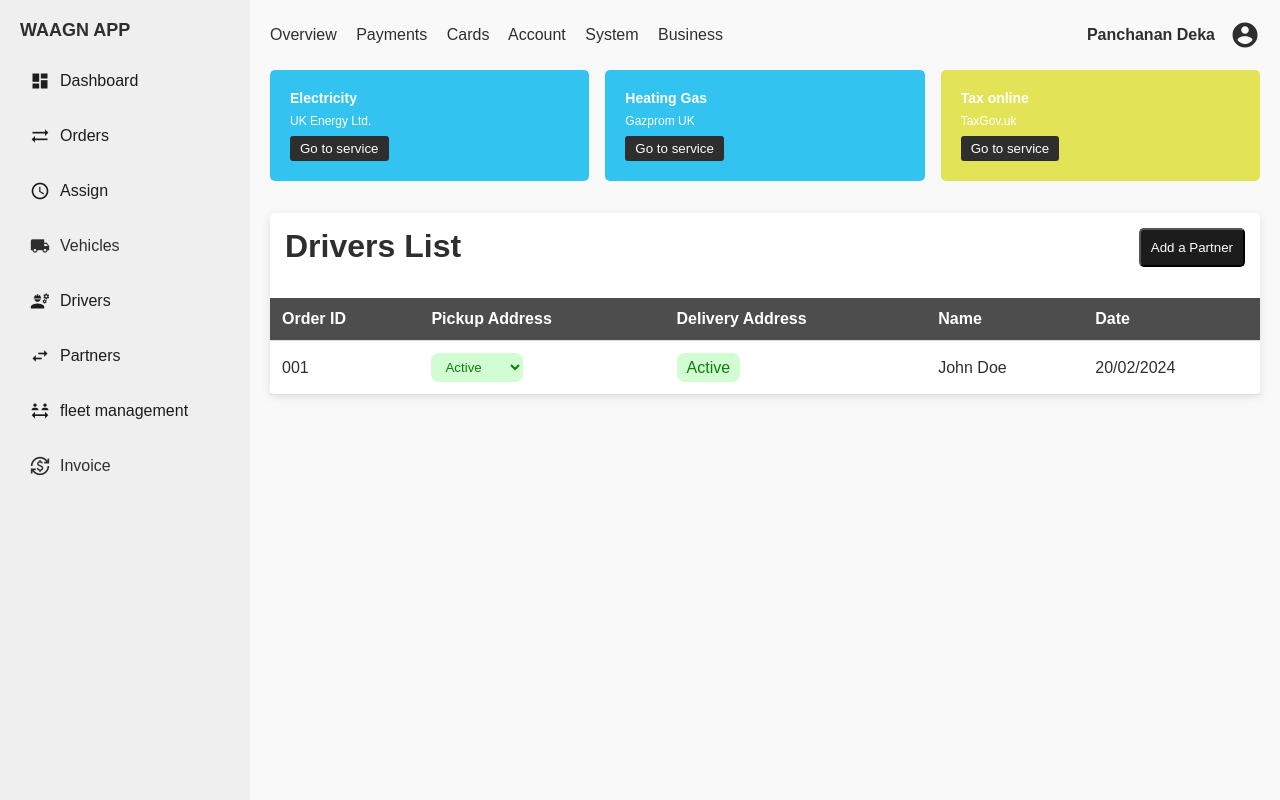
After one commit to panchanan16/waagn_app, a Node server app: page /partners in a window 1280 px wide. The commit adds this page. Run offline with Node 20, Linux system fonts and the light colour scheme.

Commit message:
form added for location

```diff
--- a/routes/pageRoutes.js
+++ b/routes/pageRoutes.js
@@ -17,6 +17,11 @@ pageRouter.get('/assign', async (req, res)=> {
     res.render('admin/assign.ejs')
 })
 
+
+pageRouter.get('/partners', async (req, res)=> {
+    res.render('admin/partners.ejs')
+})
+
 pageRouter.get('/testing', async (req, res)=> {
     res.render('admin/test.ejs')
 })
--- a/static/css/style.css
+++ b/static/css/style.css
@@ -82,7 +82,7 @@ a {
 
 
 .sidebar {
-    width: 200px;
+    width: 250px;
     background-color: #EFEFEF;
     padding: 20px;
     flex-shrink: 0;
@@ -137,6 +137,7 @@ a {
 
 .service-cards {
     display: grid;
+    gap: 1rem;
     grid-template-columns: repeat(3, auto);
 }
 
@@ -145,7 +146,6 @@ a {
     color: #FFFFFF;
     padding: 20px;
     border-radius: 5px;
-    margin-right: 10px;
     display: inline-block;
 }
 
@@ -201,7 +201,7 @@ a {
 }
 
 table {
-    margin-top: 2rem;
+    margin-top: 1rem;
     width: 100%;
     border-collapse: collapse;
 }
--- a/static/js/common.js
+++ b/static/js/common.js
@@ -7,3 +7,13 @@ function openPopup(className) {
 function closePopup(className) {
     document.querySelector(`.${className}`).classList.add('hide')
 }
+
+
+function addNewField(formId) {
+    const form = document.getElementById(formId)
+    const htmlField = `<div class="form-group">
+                    <label>location</label>
+                    <textarea></textarea>
+                </div>`
+    form.innerHTML += htmlField
+}
--- /dev/null
+++ b/views/admin/partners.ejs
@@ -0,0 +1,173 @@
+<!DOCTYPE html>
+<html lang="en">
+
+<head>
+    <meta charset="UTF-8">
+    <meta name="viewport" content="width=device-width, initial-scale=1.0">
+    <title>Waagn App</title>
+    <link rel="stylesheet" href="css/style.css">
+    <link href="https://fonts.googleapis.com/icon?family=Material+Icons" rel="stylesheet">
+</head>
+
+<body>
+    <%- include('../partials/aside.ejs') %>
+        <div class="content">
+            <div class="header">
+                <div>
+                    <span>Overview</span>
+                    <span>Payments</span>
+                    <span>Cards</span>
+                    <span>Account</span>
+                    <span>System</span>
+                    <span>Business</span>
+                </div>
+                <div style="display: flex; align-items: center;">
+                    <span style="font-weight: 600;">Panchanan Deka</span>
+                    <i class="material-icons" style="font-size:30px;">account_circle</i>
+                </div>
+            </div>
+
+            <div class="service-cards">
+                <div class="service-card">
+                    <h3>Electricity</h3>
+                    <p>UK Energy Ltd.</p>
+                    <button>Go to service</button>
+                </div>
+                <div class="service-card">
+                    <h3>Heating Gas</h3>
+                    <p>Gazprom UK</p>
+                    <button>Go to service</button>
+                </div>
+                <div class="service-card" style="background-color: #E2E356;">
+                    <h3>Tax online</h3>
+                    <p>TaxGov.uk</p>
+                    <button>Go to service</button>
+                </div>
+            </div>
+
+            <div class="table-container">
+                <div class="flex table-header" style="justify-content: space-between;">
+                    <h1>Drivers List</h1>
+                    <button class="btn" onclick="openPopup('create-order-form-popup')">Add a Partner</button>
+                </div>
+                <table>
+                    <thead>
+                        <tr>
+                            <th>Order ID</th>
+                            <th>Pickup Address</th>
+                            <th>Delivery Address</th>
+                            <th>Name</th>
+                            <th>Date</th>
+                        </tr>
+                    </thead>
+                    <tbody>
+                        <tr class="table-rows" onclick="openPopup('godown-list-popup')">
+                            <td>001</td>
+                            <td><select class="status-green">
+                                    <option value="">Active</option>
+                                    <option value="">Unactive</option>
+                                </select></td>
+                            <td><span class="status-green">Active</span></td>
+                            <td>John Doe</td>
+                            <td>20/02/2024</td>
+                        </tr>
+
+                    </tbody>
+                </table>
+            </div>
+
+        </div>
+        <!-- add partner popup box -->
+        <div class="flex popup-container create-order-form-popup hide">
+            <div class="form-container">
+                <div class="flex form-header">
+                    <h2>Create New Order</h2>
+                    <button class="close-button" onclick="closePopup('create-order-form-popup')">
+                        <span class="material-icons">close</span> <!-- Material Icon for Close -->
+                    </button>
+                </div>
+                <form class="order-form">
+                    <div class="form-group">
+                        <label for="name">Name</label>
+                        <input type="text" id="name" name="name" required>
+                    </div>
+                    <div class="form-group">
+                        <label for="pickup-address">Pickup Address</label>
+                        <textarea id="pickup-address" name="pickup-address" required></textarea>
+                    </div>
+                    <div class="form-group">
+                        <label for="goods-description">Goods Description</label>
+                        <textarea id="goods-description" name="goods-description" required></textarea>
+                    </div>
+                    <div class="form-group">
+                        <label for="rate">Rate</label>
+                        <input type="number" id="rate" name="rate" required>
+                    </div>
+                    <div class="form-group">
+                        <label for="quantity">Quantity</label>
+                        <input type="number" id="quantity" name="quantity" required>
+                    </div>
+                    <button type="submit" class="btn">Submit</button>
+                </form>
+            </div>
+        </div>
+
+        <!-- godown list popup box -->
+        <div class="flex popup-container godown-list-popup hide">
+            <div class="info-box" style="background-color: #fff;">
+                <button class="close-button" onclick="closePopup('godown-list-popup')">
+                    <span class="material-icons">close</span> <!-- Material Icon for Close -->
+                </button>
+                <div class="list-box" style="justify-content: space-around; margin-block: 1rem;">
+                    <ul>
+                        <li><span>1.</span><span> 700201, amingaon, senduri path, guwahati, house no. 12</span></li>
+                        <li><span>1.</span><span> 700201, amingaon, senduri path, guwahati, house no. 12</span></li>
+                        <li><span>1.</span><span> 700201, amingaon, senduri path, guwahati, house no. 12</span></li>
+                        <li><span>1.</span><span> 700201, amingaon, senduri path, guwahati, house no. 12</span></li>
+                        <li><span>1.</span><span> 700201, amingaon, senduri path, guwahati, house no. 12</span></li>
+                        <li><span>1.</span><span> 700201, amingaon, senduri path, guwahati, house no. 12</span></li>
+                        <li><span>1.</span><span> 700201, amingaon, senduri path, guwahati, house no. 12</span></li>
+                        <li><span>1.</span><span> 700201, amingaon, senduri path, guwahati, house no. 12</span></li>
+                        <li><span>1.</span><span> 700201, amingaon, senduri path, guwahati, house no. 12</span></li>
+                        <li><span>1.</span><span> 700201, amingaon, senduri path, guwahati, house no. 12</span></li>
+                        <li><span>1.</span><span> 700201, amingaon, senduri path, guwahati, house no. 12</span></li>
+                        <li><span>1.</span><span> 700201, amingaon, senduri path, guwahati, house no. 12</span></li>
+                        <li><span>1.</span><span> 700201, amingaon, senduri path, guwahati, house no. 12</span></li>
+                        <li><span>1.</span><span> 700201, amingaon, senduri path, guwahati, house no. 12</span></li>
+                        <li><span>1.</span><span> 700201, amingaon, senduri path, guwahati, house no. 12</span></li>
+                        <li><span>1.</span><span> 700201, amingaon, senduri path, guwahati, house no. 12</span></li>
+                        <li><span>1.</span><span> 700201, amingaon, senduri path, guwahati, house no. 12</span></li>
+                        <li><span>1.</span><span> 700201, amingaon, senduri path, guwahati, house no. 12</span></li>
+                        <li><span>1.</span><span> 700201, amingaon, senduri path, guwahati, house no. 12</span></li>
+                        <li><span>1.</span><span> 700201, amingaon, senduri path, guwahati, house no. 12</span></li>
+                    </ul>
+                </div>
+                <div>
+                    <button class="btn" onclick="openPopup('sub-popup')">Add Godown</button>
+                </div>
+                <!-- add go down box -->
+                <div class="flex sub-popup hide">
+                    <div class="sub-form-box">
+                        <div class="flex" style="align-items: center; gap:1rem">
+                            <h3>Add Location</h3>
+                            <button class="btn" onclick="addNewField('location-form')">Add more</button>
+                        </div>
+                        <form style="margin-top: 1rem;" id="location-form">
+                            <div class="form-group">
+                                <label class="
+                                label-location" style="display: flex;"><span>location</span> <span class="material-icons">close</span></label>
+                                <textarea></textarea>
+                            </div>
+                        </form>
+                        <button class="btn">Update</button>
+                        <button class="btn" onclick="closePopup('sub-popup')">Cancel</button>
+                    </div>
+                </div>
+            </div>
+
+        </div>
+
+        <script src="/js/common.js"></script>
+</body>
+
+</html>
--- a/views/partials/aside.ejs
+++ b/views/partials/aside.ejs
@@ -6,7 +6,8 @@
         <li><a href="/assign"><i class="material-icons">schedule</i>Assign</a></li>
         <li><i class="material-icons">local_shipping</i>Vehicles</li>
         <li><a href="/drivers"><i class="material-icons">engineering</i>Drivers</a></li>
-        <li><a href="/drivers"><i class="material-icons">swap_horiz</i>Partners</a></li>
+        <li><a href="/partners"><i class="material-icons">swap_horiz</i>Partners</a></li>
+        <li><a href="/assign"><i class="material-icons">social_distance</i>fleet management</a></li>
         <li><i class="material-icons">currency_exchange</i>Invoice</li>
     </ul>
 </div>
```
Also changed, not shown: other parts of static/css/style.css (+54 -0 lines), views/admin/assign.ejs (+57 -55 lines), views/partials/tab.ejs (added, +66 -0 lines).
